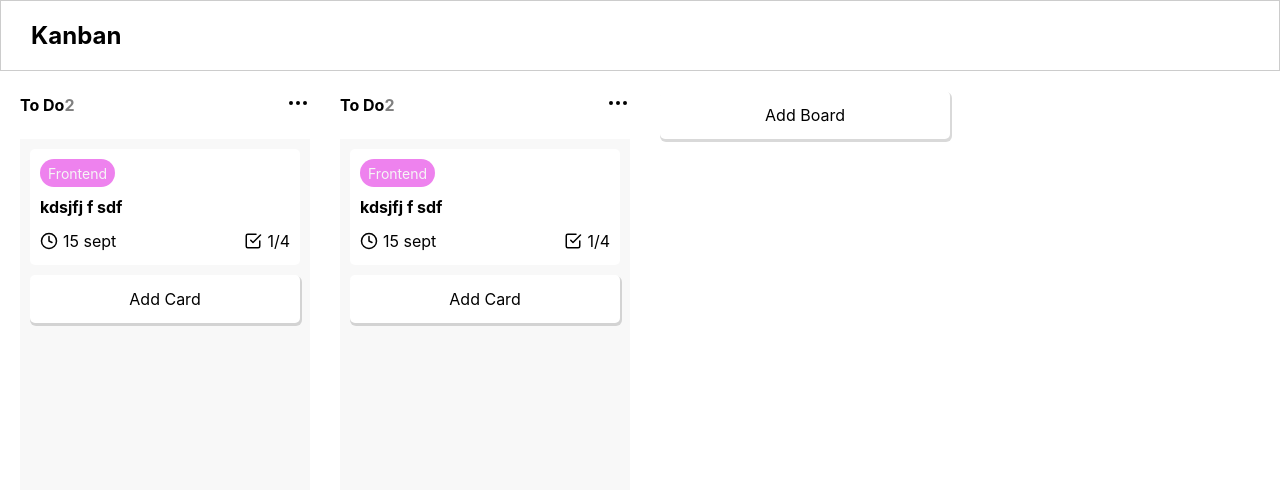
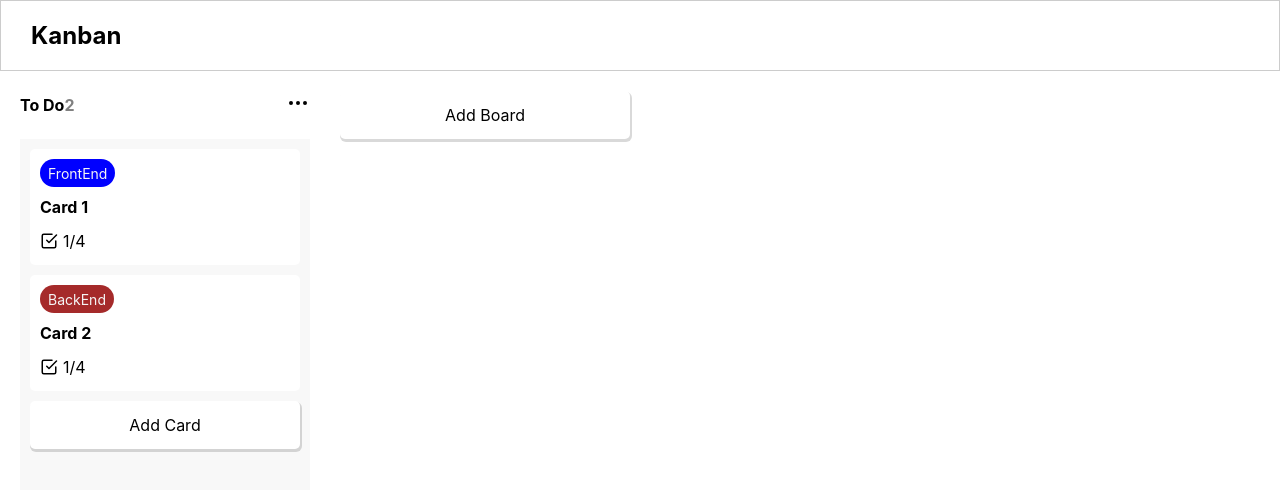
Before and after one commit to mohit-kumar-singh55/kanban, a React (Create React App) app: page / in a window 1280 px wide. Shown: the top 490 px of the page. Built offline with nearby package versions, Linux system fonts and the light colour scheme.

Commit message:
functions created

```diff
--- a/src/App.js
+++ b/src/App.js
@@ -1,9 +1,86 @@
-import React from "react";
+import React, { useState } from "react";
 import './App.css';
 import Board from "./components/Board/Board";
 import Editable from "./components/Editable/Editable";
 
 function App() {
+  const [boards, setBoards] = useState([
+    {
+      id: Date.now() + Math.random() * 2,
+      title: "To Do",
+      cards: [
+        {
+          id: Date.now() + Math.random() * 2,
+          title: "Card 1",
+          tasks: [],
+          labels: [{
+            text: "FrontEnd",
+            color: "blue"
+          }],
+          desc: "dkslkfjks dfh",
+          date: ""
+        },
+        {
+          id: Date.now() + Math.random() * 2,
+          title: "Card 2",
+          tasks: [],
+          labels: [{
+            text: "BackEnd",
+            color: "brown"
+          }],
+          desc: "dkslkfjks dfh",
+          date: ""
+        },
+      ]
+    }
+  ])
+
+  const addCard = (title, bid) => {
+    const card = {
+      id: Date.now() + Math.random() * 2,
+      title,
+      labels: [],
+      tasks: [],
+      date: "",
+      desc: ""
+    }
+
+    const index = boards.findIndex(item => (item.id === bid));
+    if (index < 0) return;
+
+    const tempBoards = [...boards];
+    tempBoards[index].cards.push(card);
+    setBoards(tempBoards);
+  }
+
+  const removeCard = (cid, bid) => {
+    const bIndex = boards.findIndex(item => (item.id === bid));
+    if (bIndex < 0) return;
+
+    const cIndex = boards[bIndex].cards.findIndex(item => (item.id === cid));
+    if (cIndex < 0) return;
+
+    const tempBoards = [...boards];
+    tempBoards[bIndex].cards.slice(cIndex, 1);
+    setBoards(tempBoards);
+  }
+
+  const addBoard = (title) => {
+    setBoards([
+      {
+        ...boards,
+        id: Date.now() + Math.random() * 2,
+        title,
+        cards: [],
+      },
+    ]);
+  }
+
+  const removeBoard = (bid) => {
+    const tempBoards = boards.filter(item => item.id !== bid);
+    setBoards(tempBoards);
+  }
+
   return (
     <div className="app">
       <div className="app_navbar">
@@ -11,8 +88,9 @@ function App() {
       </div>
       <div className="app_outer">
         <div className="app_boards">
-          <Board />
-          <Board />
+          {boards.map((item) => (
+            <Board key={item.id} board={item} />
+          ))}
           <div className="add_boards_board">
             <Editable displayClass="add_boards_board_add" text="Add Board" placeholder="Enter board title" />
           </div>
--- a/src/components/Board/Board.js
+++ b/src/components/Board/Board.js
@@ -5,14 +5,15 @@ import DropDown from '../DropDown/DropDown'
 import Editable from '../Editable/Editable'
 import "./Board.css"
 
-function Board() {
+function Board(props) {
     const [showDropDown, setShowDropDown] = useState(false);
 
     return (
         <div className='board'>
             <div className="board_top">
                 <p className="board_top_title">
-                    To Do<span>2</span>
+                    {/* "?." is a channing operator, if the board is not present it will not go any further and return */}
+                    {props.board?.title}<span>{props.board?.cards?.length}</span>
                 </p>
                 <div className="board_top_more" onClick={() => setShowDropDown(true)}>
                     <MoreHorizontal />
@@ -24,7 +25,9 @@ function Board() {
                 </div>
             </div>
             <div className="board_cards custom-scroll">
-                <Card />
+                {props.board?.cards?.map((item) => (
+                    <Card key={item.id} card={item} />
+                ))}
                 <Editable
                     displayClass="board_cards_add"
                     text="Add Card"
--- a/src/components/Card/Card.js
+++ b/src/components/Card/Card.js
@@ -4,14 +4,16 @@ import Chip from '../Chip/Chip';
 import DropDown from '../DropDown/DropDown';
 import './Card.css';
 
-function Card() {
-    const [showDropDown,setShowDropDown] = useState(false);
+function Card(props) {
+    const [showDropDown, setShowDropDown] = useState(false);
 
     return (
         <div className='card'>
             <div className="card_top">
                 <div className="card_top_labels">
-                    <Chip text="Frontend" color="violet" />
+                    {props.card?.labels?.map((item, index) => (
+                        <Chip key={index} text={item.text} color={item.color} />
+                    ))}
                 </div>
                 <div className="card_top_more" onClick={() => setShowDropDown(true)}>
                     <MoreHorizontal />
@@ -23,10 +25,12 @@ function Card() {
                 </div>
             </div>
             <div className="card_title">
-                kdsjfj f sdf
+                {props.card?.title}
             </div>
             <div className="card_footer">
-                <p><Clock />15 sept</p>
+                {props.card?.date &&
+                    <p><Clock />{props.card?.date}</p>
+                }
                 <p><CheckSquare /> 1/4 </p>
             </div>
         </div>
```
